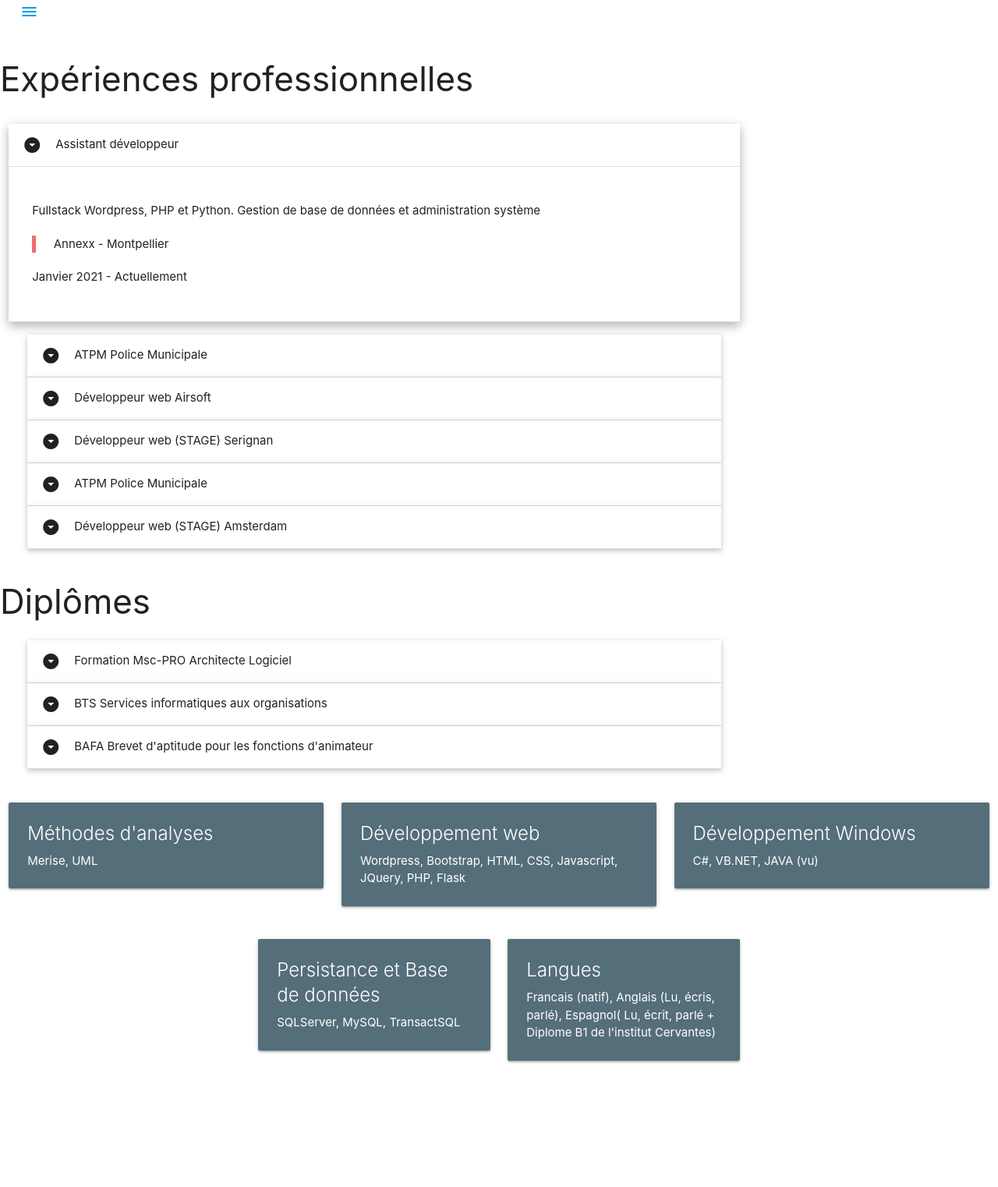
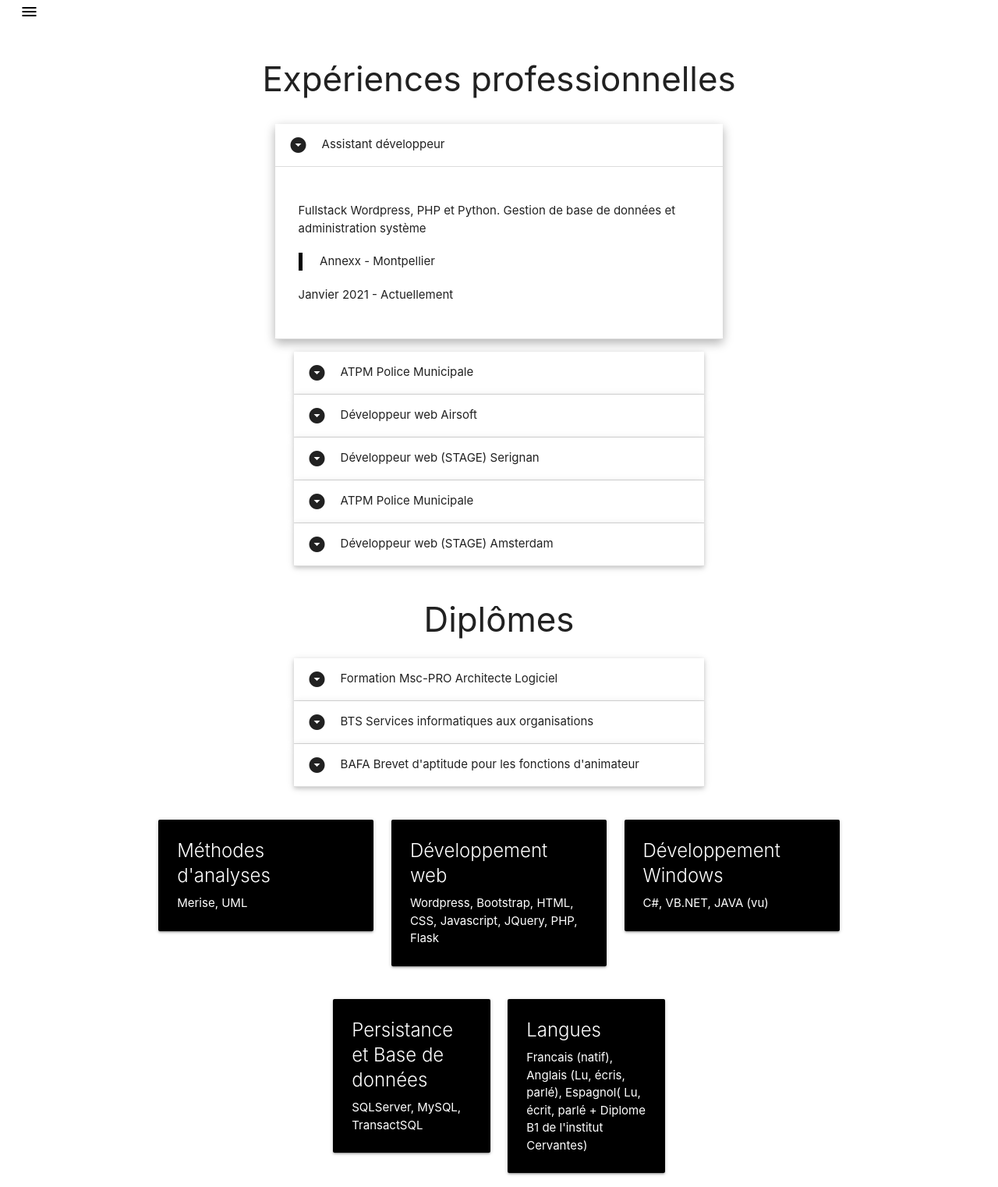
Before and after one commit to Mayki-kicas/killiancastrec.github.io, a plain HTML site: page index.html in a window 1280 px wide. Shown: the part 12-1534 px from the top of the page at 78% size. Before the commit the page ends 1407 px from the top, so only its background shows below. Drawn offline with nearby package versions, Linux system fonts and the light colour scheme.

Commit message:
design v1

```diff
--- /dev/null
+++ b/css/kicas.css
@@ -0,0 +1 @@
+blockquote{border-color:black;}
--- a/index.html
+++ b/index.html
@@ -6,6 +6,8 @@
     <link href="https://fonts.googleapis.com/icon?family=Material+Icons" rel="stylesheet">
     <!--Import materialize.css-->
     <link type="text/css" rel="stylesheet" href="css/materialize.min.css" media="screen,projection" />
+    <!--Import materialize.css-->
+    <link type="text/css" rel="stylesheet" href="css/kicas.css" media="screen,projection" />
 
     <script src="https://ajax.googleapis.com/ajax/libs/jquery/3.5.1/jquery.min.js"></script>
     <!--Let browser know website is optimized for mobile-->
@@ -15,20 +17,20 @@
 <body>
     <div class="section">
         <a href="#" class="sidenav-trigger" data-target="menu-side">
-            <i class="class material-icons" style="margin-left: 2%;">menu</i>
+            <i class="material-icons  black-text" style="margin-left: 2%;">menu</i>
         </a>
     </div>
     <ul class="sidenav" id="menu-side">
         <li>
             <div class="user-view">
-                <div class="background">
-                    <img src="images/ciel_background_nav.jpg">
+                <div class="background black">
+                    <!-- <img src="images/ciel_background_nav.jpg"> -->
                 </div>
                 <img src="images/ciel_background_nav.jpg" alt="profilpic" class="circle">
 
                 <span class="name white-text">Killian CASTREC</span>
 
-                    <span class="email white-text">killian.castrec@gmail.com</span>
+                <span class="email white-text"><a class="white-text" href="mailto:killian.castrec@gmail.com">killian.castrec@gmail.com</a></span>
 
                 <span class="email white-text">Serignan / Montpellier</span>
 
@@ -54,82 +56,80 @@
         </li>
 
     </ul>
-    <!-- <div class="navbar-fixed">
-        <nav>
-            <div class="nav-wrapper">
-                <a href="#!" class="brand-logo">Killian CASTREC</a>
-                <ul class="right hide-on-med-and-down">
-                    <li><a href="#exp">Expérience</a></li>
-                    <li><a href="#dip">Diplômes</a></li>
-                </ul>
-            </div>
-        </nav>
-    </div> -->
 
+    <div class="container">
 
-
-    <h3 id="exp" class="header">Expériences professionnelles</h3>
+        <h3 id="exp" class="header center-align">Expériences professionnelles</h3>
 
 
         <div class="row">
-        <div class="col s12 m9">
+            <div class="col s12 m8 offset-m2">
                 <ul class="collapsible collapsibleExp popout">
                     <li>
-                    <div class="collapsible-header active"><i class="material-icons">arrow_drop_down_circle</i>Assistant développeur</div>
+                        <div class="collapsible-header active"><i
+                                class="material-icons">arrow_drop_down_circle</i>Assistant développeur</div>
                         <div class="collapsible-body">
-                        <p>Fullstack Wordpress, PHP et Python. Gestion de base de données et administration système</p>
-                        <blockquote>
+                            <p>Fullstack Wordpress, PHP et Python. Gestion de base de données et administration système
+                            </p>
+                            <blockquote class=>
                                 Annexx - Montpellier
                             </blockquote>
                             <p>Janvier 2021 - Actuellement </p>
                         </div>
                     </li>
                     <li>
-                    <div class="collapsible-header"><i class="material-icons">arrow_drop_down_circle</i>ATPM Police Municipale</div>
+                        <div class="collapsible-header"><i class="material-icons">arrow_drop_down_circle</i>ATPM Police
+                            Municipale</div>
                         <div class="collapsible-body">
-                        <blockquote>
+                            <blockquote class=>
                                 Serignan
                             </blockquote>
                             <p>Juillet 2020</p>
                         </div>
                     </li>
                     <li>
-                    <div class="collapsible-header"><i class="material-icons">arrow_drop_down_circle</i>Développeur web Airsoft</div>
+                        <div class="collapsible-header"><i class="material-icons">arrow_drop_down_circle</i>Développeur
+                            web Airsoft</div>
                         <div class="collapsible-body">
-                        <blockquote>
+                            <blockquote class=>
                                 Hard Soft Custom - Beziers<br>
-                            Création d'un site web avec gestion de base de données pour réservations des produits par
+                                Création d'un site web avec gestion de base de données pour réservations des produits
+                                par
                                 mail
                             </blockquote>
                             <p>Février 2020</p>
                         </div>
                     </li>
                     <li>
-                    <div class="collapsible-header"><i class="material-icons">arrow_drop_down_circle</i>Développeur web (STAGE)
+                        <div class="collapsible-header"><i class="material-icons">arrow_drop_down_circle</i>Développeur
+                            web (STAGE)
                             Serignan</div>
                         <div class="collapsible-body">
-                        <blockquote>
+                            <blockquote class=>
                                 ADSL Informatique - Sérignan<br>
-                            Mise en place d'outils pour l'administration du site, de la base de données et adaptation
+                                Mise en place d'outils pour l'administration du site, de la base de données et
+                                adaptation
                                 pour un usage mobile
                             </blockquote>
                             <p>Janvier 2020 - Février 2020</p>
                         </div>
                     </li>
                     <li>
-                    <div class="collapsible-header"><i class="material-icons">arrow_drop_down_circle</i>ATPM Police Municipale</div>
+                        <div class="collapsible-header"><i class="material-icons">arrow_drop_down_circle</i>ATPM Police
+                            Municipale</div>
                         <div class="collapsible-body">
-                        <blockquote>
+                            <blockquote class=>
                                 Sérignan
                             </blockquote>
                             <p>Aout 2019</p>
                         </div>
                     </li>
                     <li>
-                    <div class="collapsible-header"><i class="material-icons">arrow_drop_down_circle</i>Développeur web (STAGE)
+                        <div class="collapsible-header"><i class="material-icons">arrow_drop_down_circle</i>Développeur
+                            web (STAGE)
                             Amsterdam</div>
                         <div class="collapsible-body">
-                        <blockquote>
+                            <blockquote class=>
                                 Fun Amsterdam - Amsterdam
                             </blockquote>
                             <p>Mai 2019 - Juin 2019</p>
@@ -139,12 +139,14 @@
             </div>
         </div>
 
-    <h3 id="dip" class="header">Diplômes</h3>
+        <h3 id="dip" class="header center-align">Diplômes</h3>
         <div class="row">
-        <div class="col s12 m9">
+            <div class="col s12 m8 offset-m2">
                 <ul class="collapsible popout">
                     <li>
-                    <div class="collapsible-header active"><i class="material-icons">arrow_drop_down_circle</i>Formation Msc-PRO Architecte Logiciel</div>
+                        <div class="collapsible-header active"><i
+                                class="material-icons">arrow_drop_down_circle</i>Formation Msc-PRO Architecte Logiciel
+                        </div>
                         <div class="collapsible-body">
                             <blockquote>
                                 Epitech - Montpellier
@@ -153,18 +155,20 @@
                         </div>
                     </li>
                     <li>
-                    <div class="collapsible-header active"><i class="material-icons">arrow_drop_down_circle</i>BTS Services informatiques aux organisations</div>
+                        <div class="collapsible-header active"><i class="material-icons">arrow_drop_down_circle</i>BTS
+                            Services informatiques aux organisations</div>
                         <div class="collapsible-body">
-                        <blockquote>
+                            <blockquote class=>
                                 Lycée Marc Bloch - Sérignan
                             </blockquote>
                             <p>2018 - 2020</p>
                         </div>
                     </li>
                     <li>
-                    <div class="collapsible-header active"><i class="material-icons">arrow_drop_down_circle</i>BAFA Brevet d'aptitude pour les fonctions d'animateur</div>
+                        <div class="collapsible-header active"><i class="material-icons">arrow_drop_down_circle</i>BAFA
+                            Brevet d'aptitude pour les fonctions d'animateur</div>
                         <div class="collapsible-body">
-                        <blockquote>
+                            <blockquote class=>
                                 ALSH - Sète
                             </blockquote>
                             <p>2017 - 2018</p>
@@ -176,7 +180,7 @@
 
         <div class="row">
             <div class="col s12 m4">
-          <div class="card blue-grey darken-1">
+                <div class="card black darken-1">
                     <div class="card-content white-text">
                         <span class="card-title">Méthodes d'analyses</span>
                         <p>Merise, UML</p>
@@ -184,7 +188,7 @@
                 </div>
             </div>
             <div class="col s12 m4">
-          <div class="card blue-grey darken-1">
+                <div class="card black darken-1">
                     <div class="card-content white-text">
                         <span class="card-title">Développement web</span>
                         <p>Wordpress, Bootstrap, HTML, CSS, Javascript, JQuery, PHP, Flask</p>
@@ -192,7 +196,7 @@
                 </div>
             </div>
             <div class="col s12 m4">
-          <div class="card blue-grey darken-1">
+                <div class="card black darken-1">
                     <div class="card-content white-text">
                         <span class="card-title">Développement Windows</span>
                         <p>C#, VB.NET, JAVA (vu)</p>
@@ -202,7 +206,7 @@
         </div>
         <div class="row">
             <div class="col s12 m3 offset-m3">
-          <div class="card blue-grey darken-1">
+                <div class="card black darken-1">
                     <div class="card-content white-text">
                         <span class="card-title">Persistance et Base de données</span>
                         <p>SQLServer, MySQL, TransactSQL</p>
@@ -210,14 +214,16 @@
                 </div>
             </div>
             <div class="col s12 m3">
-          <div class="card blue-grey darken-1">
+                <div class="card black darken-1">
                     <div class="card-content white-text">
                         <span class="card-title">Langues</span>
-              <p>Francais (natif), Anglais (Lu, écris, parlé), Espagnol( Lu, écrit, parlé + Diplome B1 de l'institut Cervantes)</p>
+                        <p>Francais (natif), Anglais (Lu, écris, parlé), Espagnol( Lu, écrit, parlé + Diplome B1 de
+                            l'institut Cervantes)</p>
                     </div>
                 </div>
             </div>
 
+        </div>
     </div>
 
 
```
Lines whose indentation alone changed are shown as unchanged.
